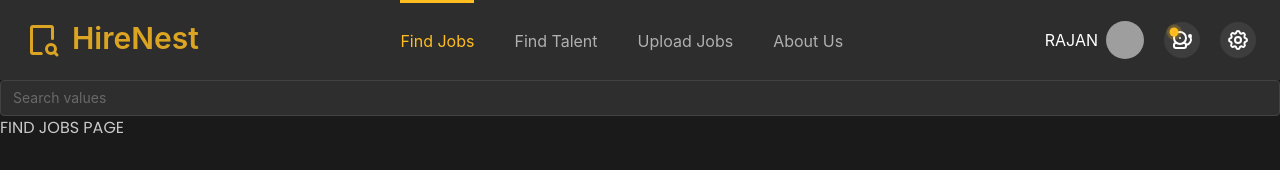
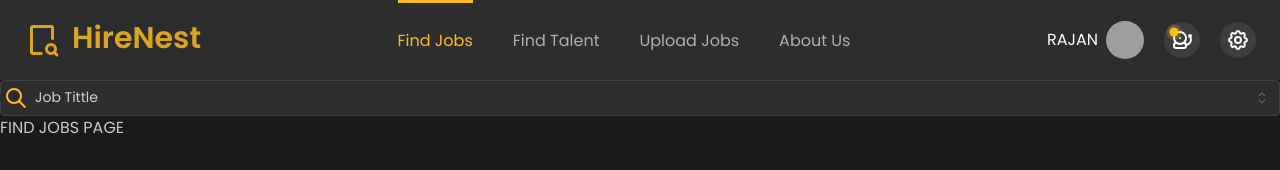
Before and after one commit to rajans01github/JOB-PORTAL, a React (Create React App) app in the folder job-portal/: page /find-jobs in a window 1280 px wide. Shown: the top 170 px of the page. Built offline with nearby package versions, Linux system fonts and the light colour scheme; grey boxes are pictures that could not be loaded.

Commit message:
Searchbar Job tittle update✔️

```diff
--- a/job-portal/src/App.tsx
+++ b/job-portal/src/App.tsx
@@ -20,6 +20,7 @@ const theme = createTheme({
       '#6d6d6d', '#5d5d5d', '#4f4f4f', '#454545', '#3d3d3d',
     ],
   },
+  fontFamily:"poppins , sans-serif"
 });
 
 function App() {
--- a/job-portal/src/FindJobs/MultiSelectCreatable.tsx
+++ b/job-portal/src/FindJobs/MultiSelectCreatable.tsx
@@ -1,4 +1,13 @@
-import { CheckIcon, Combobox, Group, Pill, PillsInput, useCombobox } from '@mantine/core';
+import {
+  Checkbox,
+  Combobox,
+  Group,
+  Input,
+  Pill,
+  PillsInput,
+  useCombobox,
+} from '@mantine/core';
+import { IconSearch } from '@tabler/icons-react';
 import { useState } from 'react';
 
 const groceries = ['🍎 Apples', '🍌 Bananas', '🥦 Broccoli', '🥕 Carrots', '🍫 Chocolate'];
@@ -13,7 +22,7 @@ export function MaxInput() {
   const [data, setData] = useState(groceries);
   const [value, setValue] = useState<string[]>([]);
 
-  const exactOptionMatch = data.some((item) => item === search);
+  const exactOptionMatch = data.some((item) => item.toLowerCase() === search.toLowerCase());
 
   const handleValueSelect = (val: string) => {
     setSearch('');
@@ -31,18 +40,31 @@ export function MaxInput() {
   const handleValueRemove = (val: string) =>
     setValue((current) => current.filter((v) => v !== val));
 
-  const values = value.map((item) => (
+  const values = value
+    .slice(0, 1)
+    .map((item) => (
       <Pill key={item} withRemoveButton onRemove={() => handleValueRemove(item)}>
         {item}
       </Pill>
     ));
 
-  const options = data
-    .filter((item) => item.toLowerCase().includes(search.trim().toLowerCase()))
-    .map((item) => (
-      <Combobox.Option value={item} key={item} active={value.includes(item)}>
+  // Filter options based on search text
+  const filteredData = data.filter((item) =>
+    item.toLowerCase().includes(search.toLowerCase())
+  );
+
+  const options = filteredData.map((item) => (
+    <Combobox.Option value={item} key={item}>
       <Group gap="sm">
-          {value.includes(item) ? <CheckIcon size={12} /> : null}
+        <Checkbox
+          size="sm"
+          color="brightSun.4"
+          checked={value.includes(item)}
+          onChange={() => {}}
+          aria-hidden
+          tabIndex={-1}
+          style={{ pointerEvents: 'none' }}
+        />
         <span>{item}</span>
       </Group>
     </Combobox.Option>
@@ -51,33 +73,37 @@ export function MaxInput() {
   return (
     <Combobox store={combobox} onOptionSubmit={handleValueSelect} withinPortal={false}>
       <Combobox.DropdownTarget>
-        <PillsInput onClick={() => combobox.openDropdown()}>
+        <PillsInput
+          rightSection={<Combobox.Chevron />}
+          leftSection={
+            <div className="text-bright-sun-400 p-1 bg-mine-shaft-950 rounded-full mr-1">
+              <IconSearch />
+            </div>
+          }
+          onClick={() => combobox.toggleDropdown()}
+        >
           <Pill.Group>
+            {value.length > 0 ? (
+              <>
                 {values}
-
-            <Combobox.EventsTarget>
-              <PillsInput.Field
-                onFocus={() => combobox.openDropdown()}
-                onBlur={() => combobox.closeDropdown()}
-                value={search}
-                placeholder="Search values"
-                onChange={(event) => {
-                  combobox.updateSelectedOptionIndex();
-                  setSearch(event.currentTarget.value);
-                }}
-                onKeyDown={(event) => {
-                  if (event.key === 'Backspace' && search.length === 0 && value.length > 0) {
-                    event.preventDefault();
-                    handleValueRemove(value[value.length - 1]);
-                  }
-                }}
-              />
-            </Combobox.EventsTarget>
+                {value.length > 1 && <Pill>+{value.length - 1} more</Pill>}
+              </>
+            ) : (
+              <Input.Placeholder className='!text-mine-shaft-200'>Job Tittle</Input.Placeholder>
+            )}
           </Pill.Group>
         </PillsInput>
       </Combobox.DropdownTarget>
 
       <Combobox.Dropdown>
+        {/* Search box inside dropdown */}
+        <Combobox.Search
+  value={search}
+  onChange={(event) => setSearch(event.currentTarget.value)}
+  placeholder="Search groceries"
+  className="text-mine-shaft-300"
+/>
+
         <Combobox.Options>
           {options}
 
@@ -85,7 +111,7 @@ export function MaxInput() {
             <Combobox.Option value="$create">+ Create {search}</Combobox.Option>
           )}
 
-          {exactOptionMatch && search.trim().length > 0 && options.length === 0 && (
+          {filteredData.length === 0 && (
             <Combobox.Empty>Nothing found</Combobox.Empty>
           )}
         </Combobox.Options>
@@ -93,4 +119,5 @@ export function MaxInput() {
     </Combobox>
   );
 }
+
 export default MaxInput;
--- a/job-portal/src/Header/Header.tsx
+++ b/job-portal/src/Header/Header.tsx
@@ -1,5 +1,5 @@
 import { Avatar, Indicator, Tooltip } from '@mantine/core';
-import { IconAsset, IconBellSchool, IconDeviceTabletSearch, IconLocationHeart, IconSettings } from '@tabler/icons-react';
+import {  IconBellSchool, IconDeviceTabletSearch, IconLocationHeart, IconSettings } from '@tabler/icons-react';
 import NavLinks from './Naviations';
 
 
```
Lines whose indentation alone changed are shown as unchanged.
